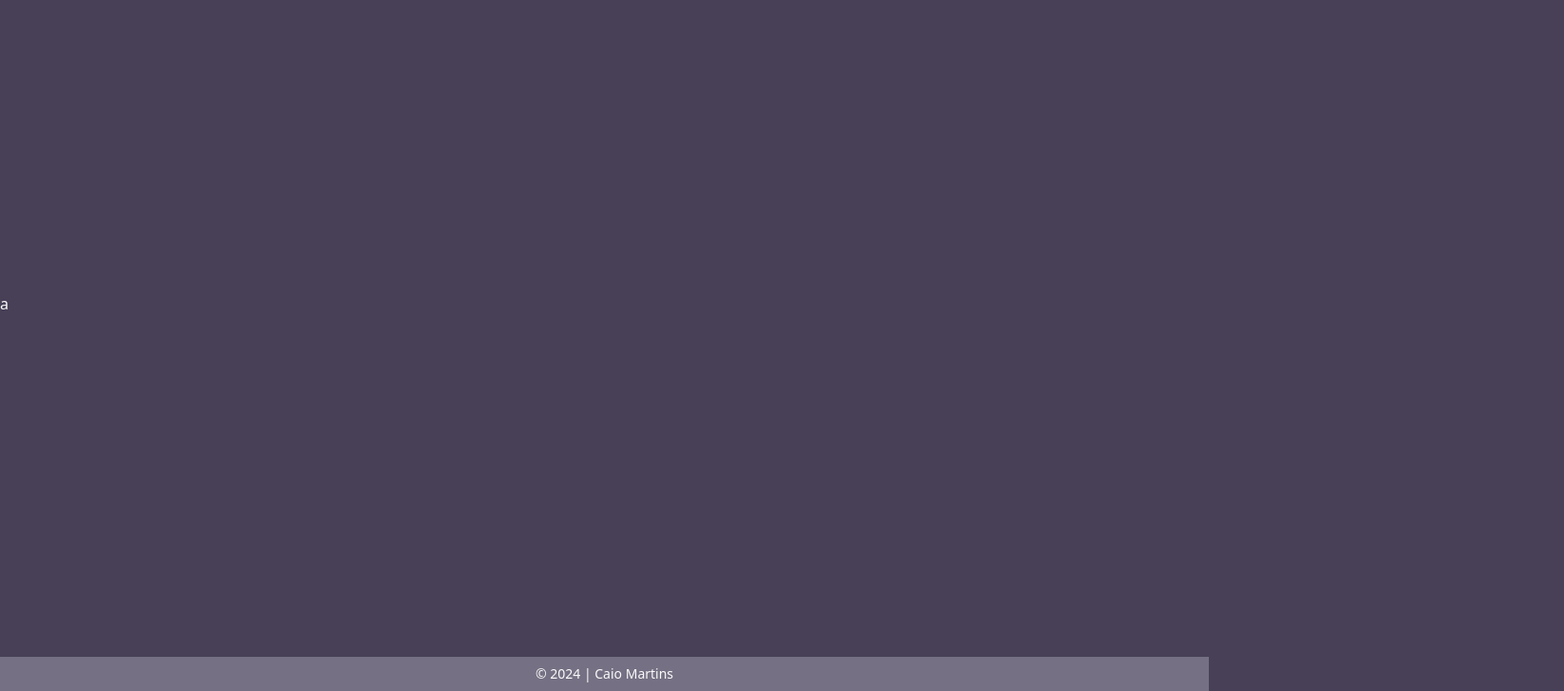
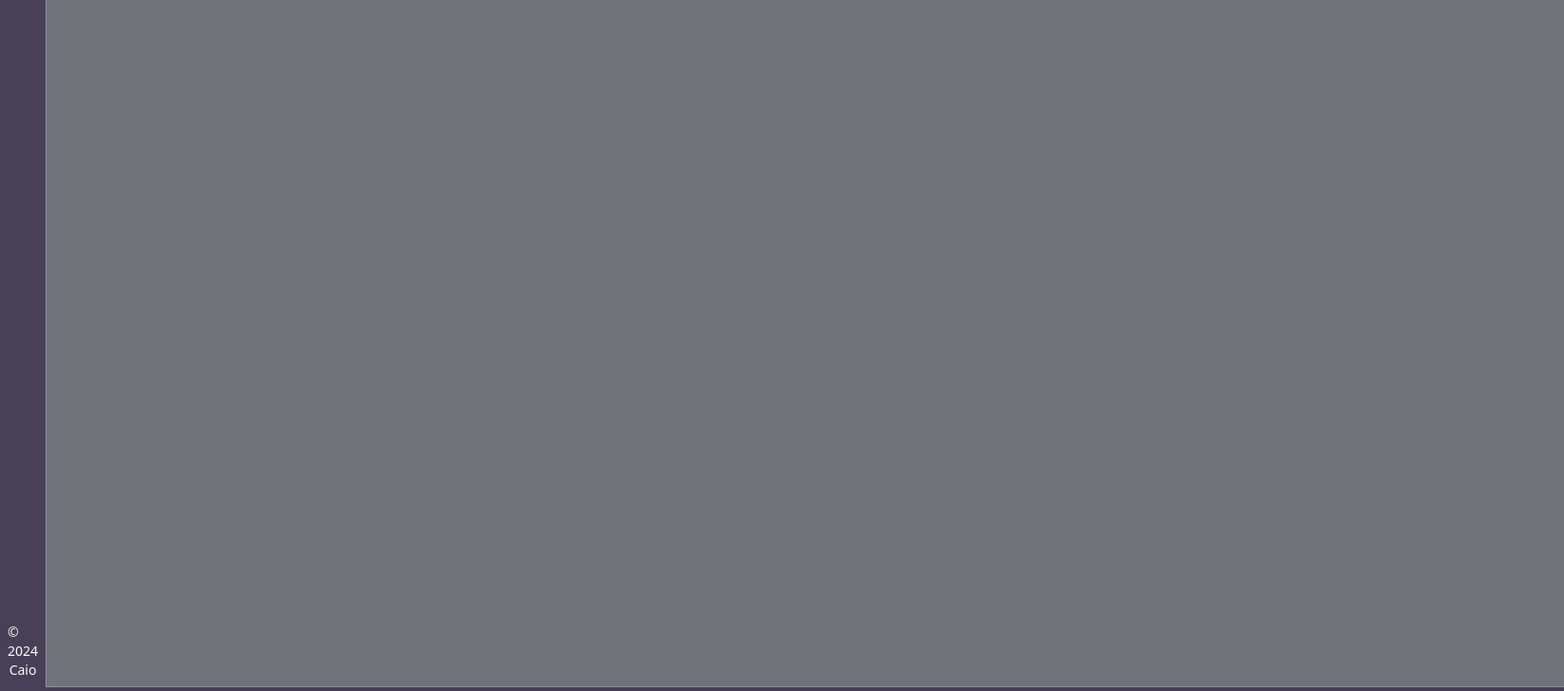
Before and after one commit to CaioMMendes/drawing-app, a React (Vite) app: page / in a window 1280 px wide. Shown: the part 76-804 px from the top of the page at 95% size, 1647 px wide, since content can reach past the window. Built offline with nearby package versions, Linux system fonts and the light colour scheme.

Commit message:
:sparkles: feat: Add sidebar

```diff
--- a/prettier.config.js
+++ /dev/null
@@ -1,3 +0,0 @@
-module.exports = {
-    plugins: ['prettier-plugin-tailwindcss'],
-}
--- /dev/null
+++ b/prettier.json
@@ -0,0 +1,3 @@
+{
+  "plugins": ["prettier-plugin-tailwindcss"]
+}
--- a/src/App.tsx
+++ b/src/App.tsx
@@ -1,10 +1,15 @@
 import Footer from "./components/footer";
+import SideBar from "./components/sidebar";
 
 function App() {
   return (
-    <div className="flex flex-col">
-      <div className="flex h-96">a</div>
-      <div className="flex h-96">a</div>
+    <div className="flex h-full flex-col">
+      <div className="flex h-full flex-col md:flex-row">
+        <SideBar />
+        <div className="flex flex-1   md:border-l md:border-primary-3  border-b border-primary-1 border-t md:border-t-0">
+          <canvas className="flex h-full bg-zinc-500 flex-1  " />
+        </div>
+      </div>
       <Footer />
     </div>
   );
--- a/src/components/footer.tsx
+++ b/src/components/footer.tsx
@@ -2,7 +2,7 @@ const Footer = () => {
   const year = new Date().getFullYear();
 
   return (
-    <footer className="flex justify-center items-center text-sm py-2 bg-primary-2">
+    <footer className="flex justify-center bg-primary-1 items-center text-sm py-2  md:hidden">
       &copy; {year} | Caio Martins
     </footer>
   );
--- /dev/null
+++ b/src/components/sidebar.tsx
@@ -0,0 +1,15 @@
+const SideBar = () => {
+  const year = new Date().getFullYear();
+  return (
+    <div className="flex md:flex-col md:h-full gap-2 bg-primary-1 p-2">
+      <img src="/icon.png" alt="Icon image" width={40} height={40} />
+      <div className="flex-1">a</div>
+      <div className="flex-col justify-center items-center hidden text-sm md:flex">
+        <p>&copy; {year}</p>
+        <p>Caio</p>
+      </div>
+    </div>
+  );
+};
+
+export default SideBar;
--- a/src/index.css
+++ b/src/index.css
@@ -21,8 +21,6 @@
 
 ::-webkit-scrollbar-track {
   background: #090c08;
-  /* '#757083', */
-  /* "primary-3": '#8a95a5' */
 }
 
 ::-webkit-scrollbar-thumb {
@@ -30,6 +28,6 @@
   border-radius: 999px;
 }
 
-html {
+/* html {
   scrollbar-gutter: stable;
-}
+} */
```
